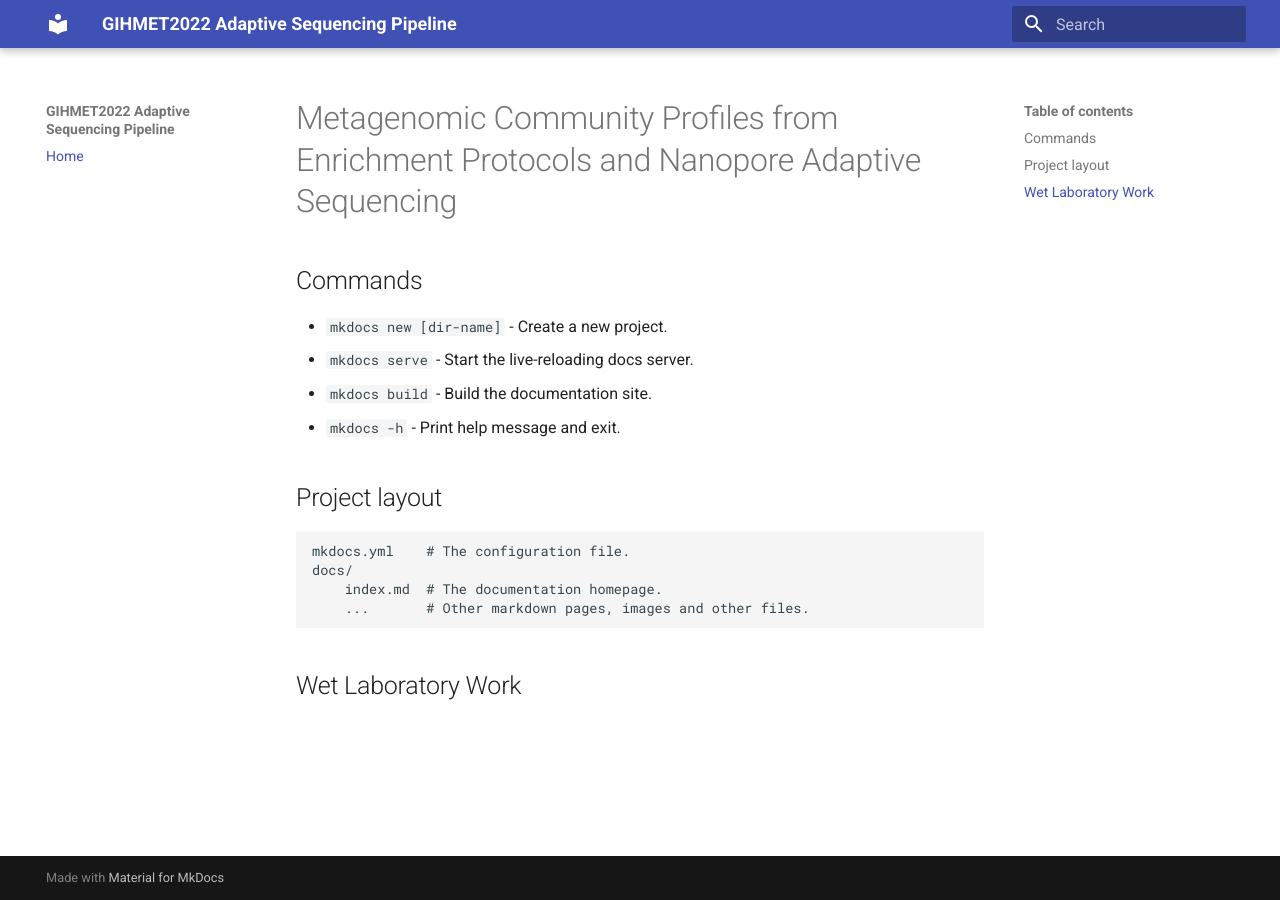
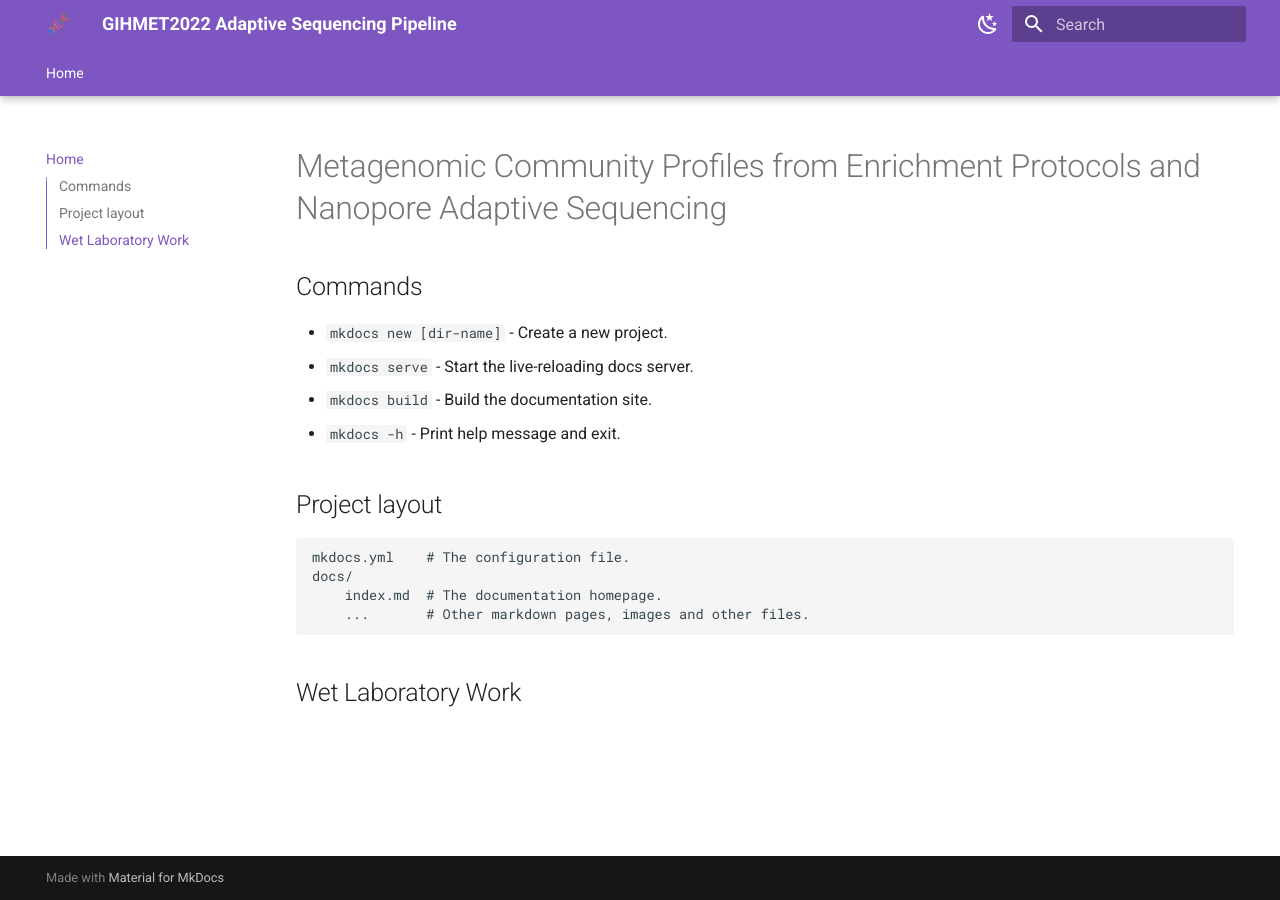
Before and after one commit to number-25/adaptive-trial-gih, an MkDocs documentation site: the page built from docs/index.md, in a window 1280 px wide. Built offline with MkDocs 1.6.1 and Material for MkDocs 9.7.7, drawn with Linux system fonts in a browser that asks for light colours.

Commit message:
building-site-theme

```diff
--- a/mkdocs.yml
+++ b/mkdocs.yml
@@ -3,7 +3,74 @@ site_name: GIHMET2022 Adaptive Sequencing Pipeline
 nav:
     - Home: index.md
 
+# Theme settings - with night/day toggle
 theme:
-    name: material
-    palette:
-      accent: deep purple
+  name: material
+  logo: img/dna-logo.png
+  favicon: img/dna-favicon.ico
+  repo_url: https://github.com/number-25/adaptive-trial-gih
+  repo_name: gih/adaptiveseq
+  features:
+    - navigation.tabs   # navigation tabs at top of page
+    - navigation.tabs.sticky    # navigation tabs are stuck and don't hide
+    - navigation.instant    # instant loading
+    - toc.integrate   # table-of-contents is formatted nicely
+    - navigation.top    # 'go back to top' box can be clicked
+    - search.suggest    # search suggestions
+  extra_javascript:
+    - javascripts/feedback.js # feedback widget enabled
+    - https://unpkg.com/tablesort@5.3.0/dist/tablesort.min.js
+    - javascripts/tablesort.js
+      # Extras below
+  extra:
+  analytics:
+    feedback:
+      title: Was this page helpful?
+      ratings:
+        - icon: material/thumb-up-outline
+          name: This page was helpful
+          data: 1
+          note: >-
+            Thanks for your feedback!
+        - icon: material/thumb-down-outline
+          name: This page could be improved
+          data: 0
+          note: >-
+            GIH values your feedback! Help us improve this page by
+            using our <a href="..." target="_blank" rel="noopener">feedback form</a>.
+  markdown_extensions:
+    - footnotes   # Allow footnotes
+    - pymdownx.caret  # Super-sub scripting, crossing out, underlining etc.
+    - pymdownx.mark
+    - pymdownx.tilde
+    - pymdownx.critic
+    - pymdownx.details    # Allows collapsible "notes" blobs to be embedded
+    - pymdownx.highlight:
+        anchor_linenums: false
+        use_pygments: true
+        auto_title: true # auto-title for code blocks
+    - pymdownx.superfences
+    - pymdownx.inlinehilite
+    - pymdownx.smartsymbols
+  social:   # footer links
+    - icon: fontawesome/solid/house
+      link: https://gih.uq.edu.au/
+      name: University of Queensland
+  generator: false
+  palette:
+    # Palette toggle for light mode
+    - scheme: default
+      primary: deep purple
+      accent: purple
+      toggle:
+        icon: material/weather-night
+        name: Switch to dark mode
+
+
+    # Palette toggle for dark mode
+    - scheme: slate
+      primary: deep purple
+      accent: purple
+      toggle:
+        icon: material/weather-sunny
+        name: Switch to light mode
```
Also changed, not shown: docs/img/dna-favicon.ico (renamed from docs/img/favicon.ico), docs/img/dna-logo.png (added).
